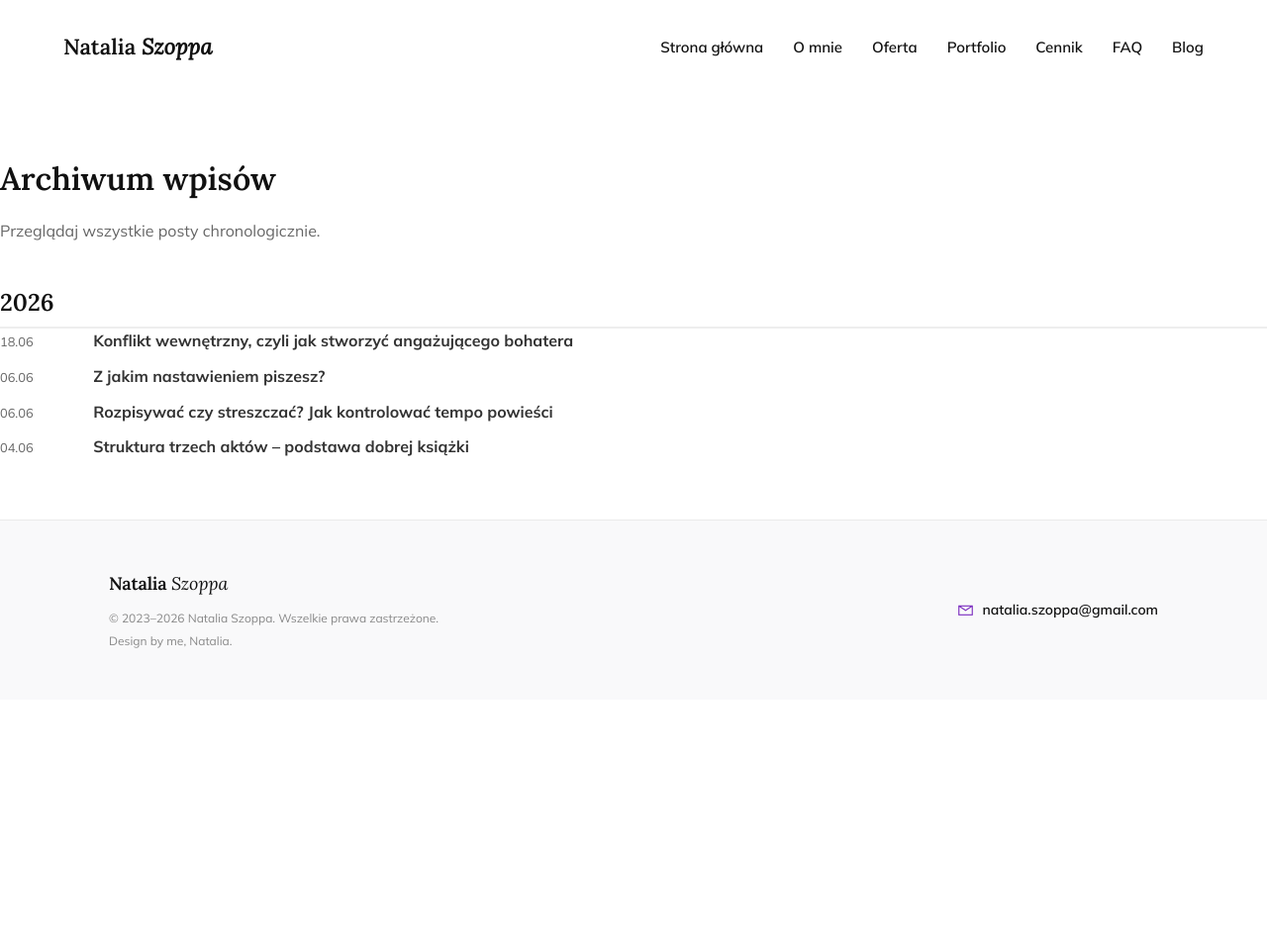
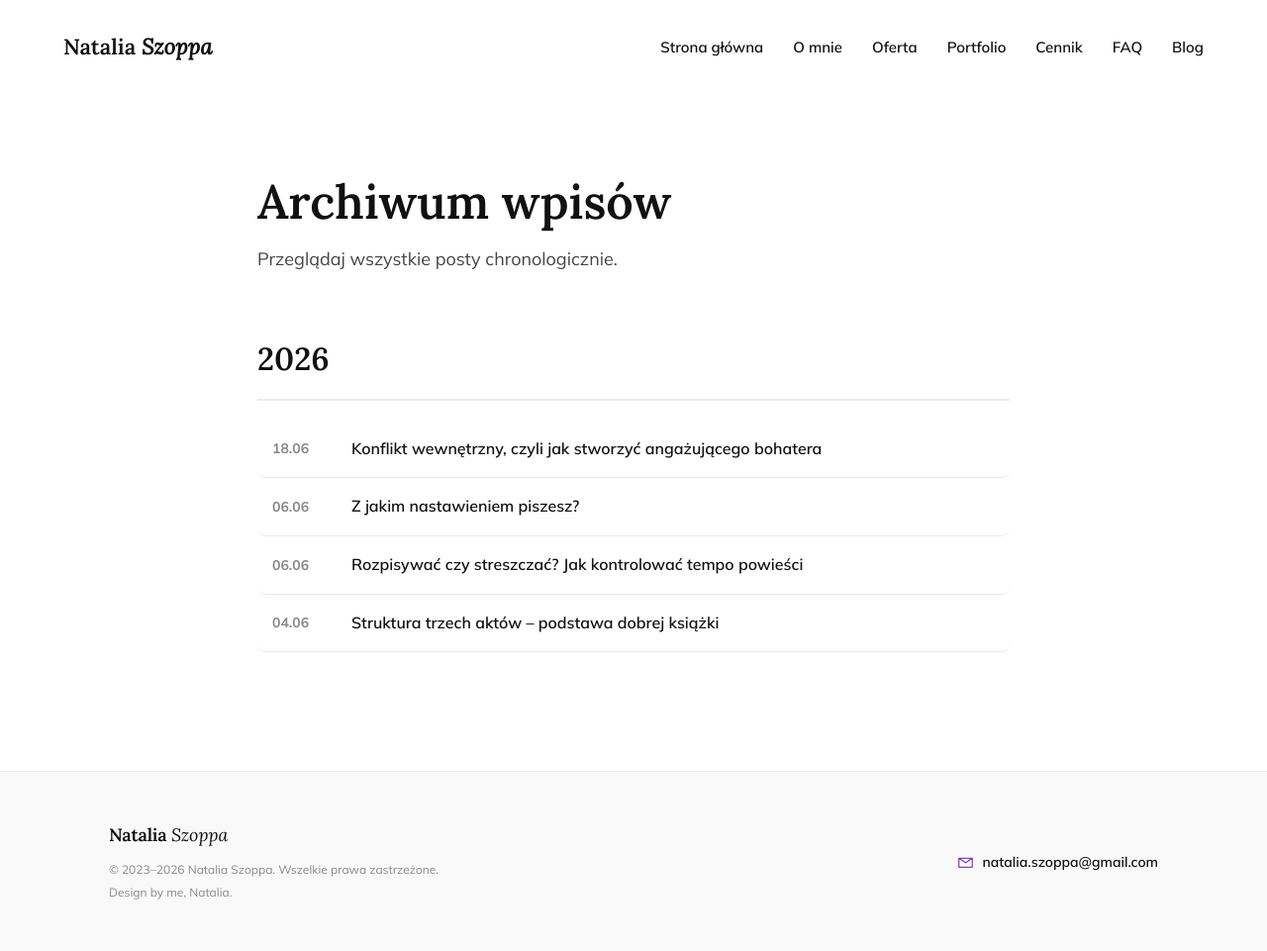
Before and after one commit to Bonnie00726/nataliaszoppa, a Jekyll site: the page built from archiwum.html, in a window 1280 px wide. Shown: the whole page at 99% size. Built offline with Jekyll 4.4.1, drawn with Linux system fonts in a browser that asks for light colours; before the commit the page ends 900 px from its top, so only the background shows below that.

Commit message:
Update archiwum.html

```diff
--- a/archiwum.html
+++ b/archiwum.html
@@ -3,24 +3,122 @@ layout: default
 title: Archiwum
 permalink: /archiwum.html
 ---
-<div class="blog-container">
-    <main class="blog-content">
-        <h1 style="font-family: 'Lora', serif; margin-top: 60px; margin-bottom: 15px;">Archiwum wpisów</h1>
-        <p style="margin-bottom: 40px; color: #666;">Przeglądaj wszystkie posty chronologicznie.</p>
 
+<style>
+    /* --- STYLE ARCHIWUM --- */
+    .archive-page-wrap {
+        max-width: 800px;
+        margin: 80px auto 120px auto; /* Centruje kontener i daje oddech góra/dół */
+        padding: 0 20px; /* Chroni tekst przed dotykaniem krawędzi na telefonach */
+    }
+
+    .archive-header {
+        margin-bottom: 60px;
+        text-align: left;
+    }
+
+    .archive-title {
+        font-family: 'Lora', serif;
+        font-size: clamp(36px, 5vw, 48px);
+        color: var(--text-black);
+        margin-bottom: 15px;
+        line-height: 1.2;
+    }
+
+    .archive-subtitle {
+        font-family: 'Mulish', sans-serif;
+        font-size: 18px;
+        color: var(--text-gray);
+    }
+
+    .archive-year {
+        font-family: 'Lora', serif;
+        font-size: 32px;
+        color: var(--text-black);
+        margin: 60px 0 20px 0;
+        padding-bottom: 15px;
+        border-bottom: 2px solid var(--border-color);
+    }
+
+    .archive-list-page {
+        list-style: none;
+        padding: 0;
+        margin: 0;
+    }
+
+    .archive-list-page li {
+        display: flex;
+        align-items: center;
+        padding: 16px 15px;
+        border-bottom: 1px solid var(--border-color);
+        transition: background-color 0.2s ease, padding-left 0.2s ease;
+        border-radius: 8px; /* Delikatne zaokrąglenie przy hoverze */
+    }
+
+    .archive-list-page li:hover {
+        background-color: var(--bg-muted); /* Subtelne tło po najechaniu */
+        padding-left: 20px; /* Minimalne wcięcie przy hoverze dodające dynamiki */
+    }
+
+    .archive-date {
+        font-family: 'Mulish', sans-serif;
+        font-size: 14px;
+        font-weight: 700;
+        color: var(--text-muted);
+        width: 80px;
+        flex-shrink: 0;
+    }
+
+    .archive-link {
+        font-family: 'Mulish', sans-serif;
+        font-size: 16px;
+        font-weight: 600;
+        color: var(--text-black);
+        text-decoration: none;
+        transition: color 0.2s;
+    }
+
+    .archive-link:hover {
+        color: var(--accent-purple);
+    }
+
+    @media (max-width: 600px) {
+        .archive-list-page li {
+            flex-direction: column;
+            align-items: flex-start;
+            gap: 8px;
+            padding: 16px 5px;
+        }
+        .archive-list-page li:hover {
+            padding-left: 5px;
+            background-color: transparent;
+        }
+        .archive-date {
+            font-size: 12px;
+        }
+    }
+</style>
+
+<div class="archive-page-wrap">
+    <header class="archive-header">
+        <h1 class="archive-title">Archiwum wpisów</h1>
+        <p class="archive-subtitle">Przeglądaj wszystkie posty chronologicznie.</p>
+    </header>
+
+    <main>
         {% for post in site.posts %}
             {% capture current_year %}{{ post.date | date: "%Y" }}{% endcapture %}
 
             {% if current_year != previous_year %}
                 {% unless forloop.first %}</ul>{% endunless %}
-                <h2 id="rok-{{ current_year }}" style="margin-top: 40px; border-bottom: 2px solid #eee; padding-bottom: 5px;">{{ current_year }}</h2>
-                <ul style="list-style-type: none; padding-left: 0;">
+                <h2 id="rok-{{ current_year }}" class="archive-year">{{ current_year }}</h2>
+                <ul class="archive-list-page">
                 {% assign previous_year = current_year %}
             {% endif %}
 
-            <li style="margin-bottom: 10px;">
-                <span style="font-size: 0.8em; color: #666; margin-right: 10px; display: inline-block; width: 80px;">{{ post.date | date: "%d.%m" }}</span>
-                <a href="{{ post.url | relative_url }}" style="text-decoration: none; font-weight: bold; color: #333; transition: color 0.2s;">{{ post.title }}</a>
+            <li>
+                <span class="archive-date">{{ post.date | date: "%d.%m" }}</span>
+                <a href="{{ post.url | relative_url }}" class="archive-link">{{ post.title }}</a>
             </li>
 
             {% if forloop.last %}</ul>{% endif %}
```
